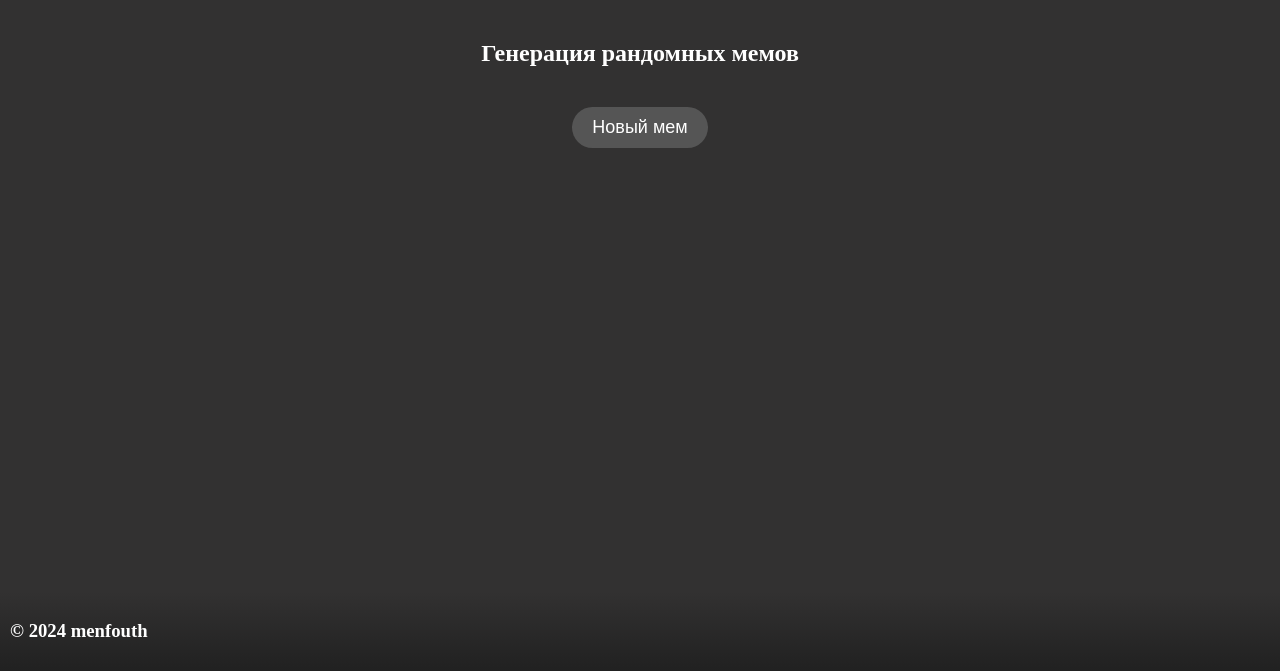
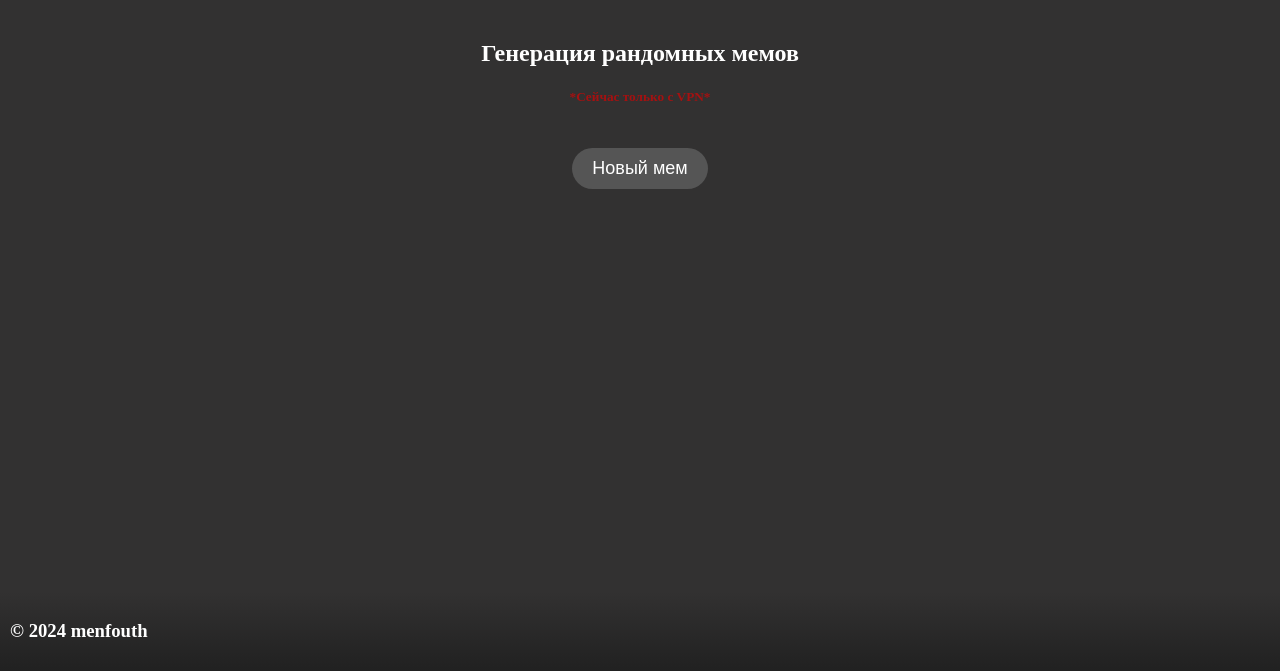
Before and after one commit to mefuh/memeGen, a plain HTML site: page index.html in a window 1280 px wide. Shown: the part 129-800 px from the top of the page. Drawn offline with Linux system fonts and the light colour scheme.

Commit message:
VPN Alert.html

```diff
--- a/index.html
+++ b/index.html
@@ -17,7 +17,7 @@
 
     <main class="main">
         <h2>Генерация рандомных мемов</h2>
-
+        <h5>*Сейчас только с VPN*</h5>
         <!-- Контейнер для индикатора загрузки -->
         <div class="loading-container" style="display: none;">
             <div id="loadingIndicator" class="loading-indicator"></div>
```
